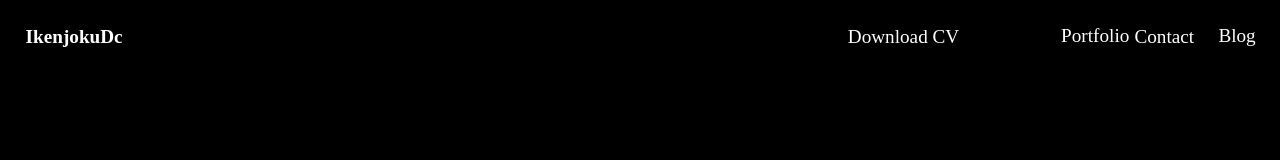
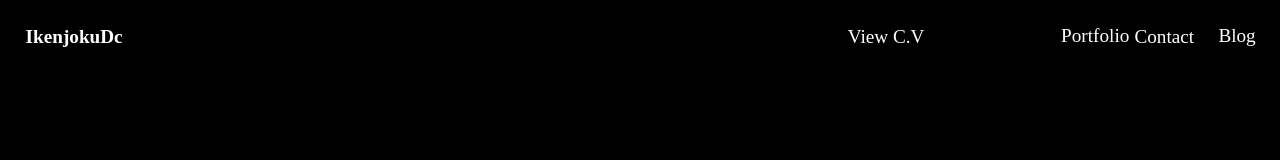
Before and after one commit to ike-njoku/ike-njoku, an Angular app: page /home in a window 1280 px wide. Shown: the top 160 px of the page. Built offline with nearby package versions, Linux system fonts and the light colour scheme.

Commit message:
created route for cv component

```diff
--- a/src/app/app-routing.module.ts
+++ b/src/app/app-routing.module.ts
@@ -3,6 +3,7 @@ import { Routes, RouterModule } from '@angular/router';
 import { IndexComponent } from './index/index.component';
 import { PageNotFoundComponent } from './page-not-found/page-not-found.component';
 import { PortfolioComponent } from './portfolio/portfolio.component';
+import { ViewCvComponent } from './view-cv/view-cv.component';
 
 const routes: Routes = [
   // index component
@@ -11,6 +12,8 @@ const routes: Routes = [
   {path:'home',component:IndexComponent},
   // portfolio
   {path:'portfolio',component:PortfolioComponent},
+  // CV
+  {path:'curriculum-vitae', component:ViewCvComponent},
   // page not found (404)
   {path:'**', component:PageNotFoundComponent}
 ];
--- a/src/app/header/header.component.html
+++ b/src/app/header/header.component.html
@@ -22,7 +22,7 @@
             </li>
 
             <li>
-                <a download href="https://docs.google.com/document/d/1fVbtbaNQyqrf5mGzy7CiXMMu2Tf-mBAa01gYhwAEg3Q/edit#heading=h.gjdgxs" routerLinkActive="router-link-active">Download CV</a>
+                <a [routerLink]="['/curriculum-vitae']" >View C.V</a>
             </li>
        </ul>
     </div>
```
